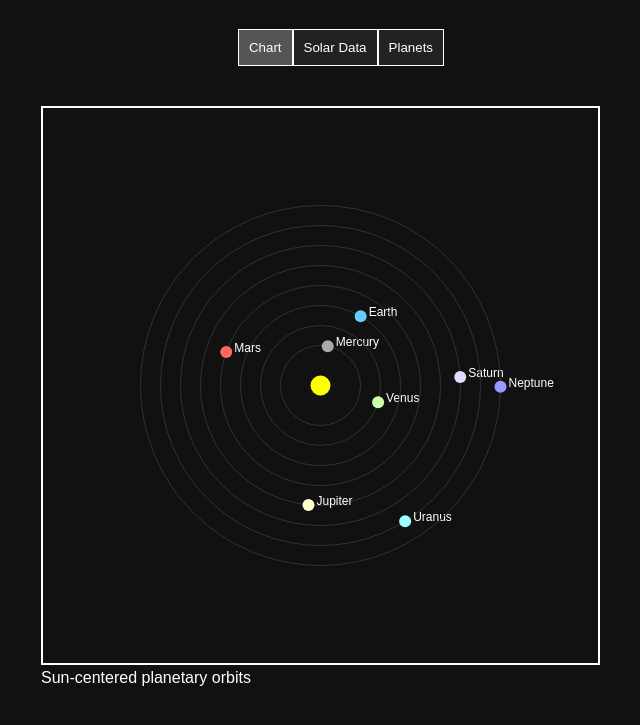
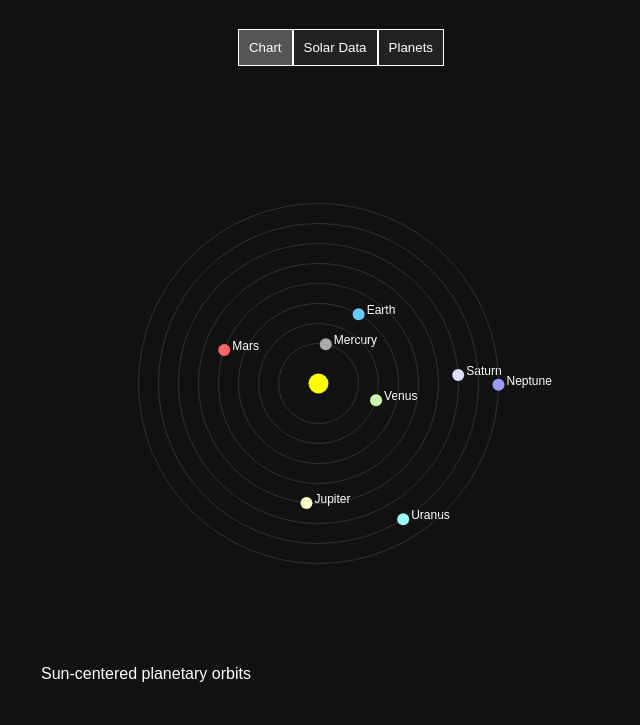
Before and after one commit to 33bree3/astrology-app, a plain HTML site: page index.html in a window 1280 px wide. Shown: the part 61-786 px from the top of the page, without its empty margins (299-939 px from the left). Drawn offline with Linux system fonts and the light colour scheme.

Commit message:
Update styles.css

```diff
--- a/styles.css
+++ b/styles.css
@@ -42,8 +42,9 @@ section.active {
 
 /* Canvas styling */
 canvas {
-  border: 2px solid white;
+  border: 2px transparent;
   margin-top: 20px;
+  displauy: block;
 }
 
 /* Table styling */
```
